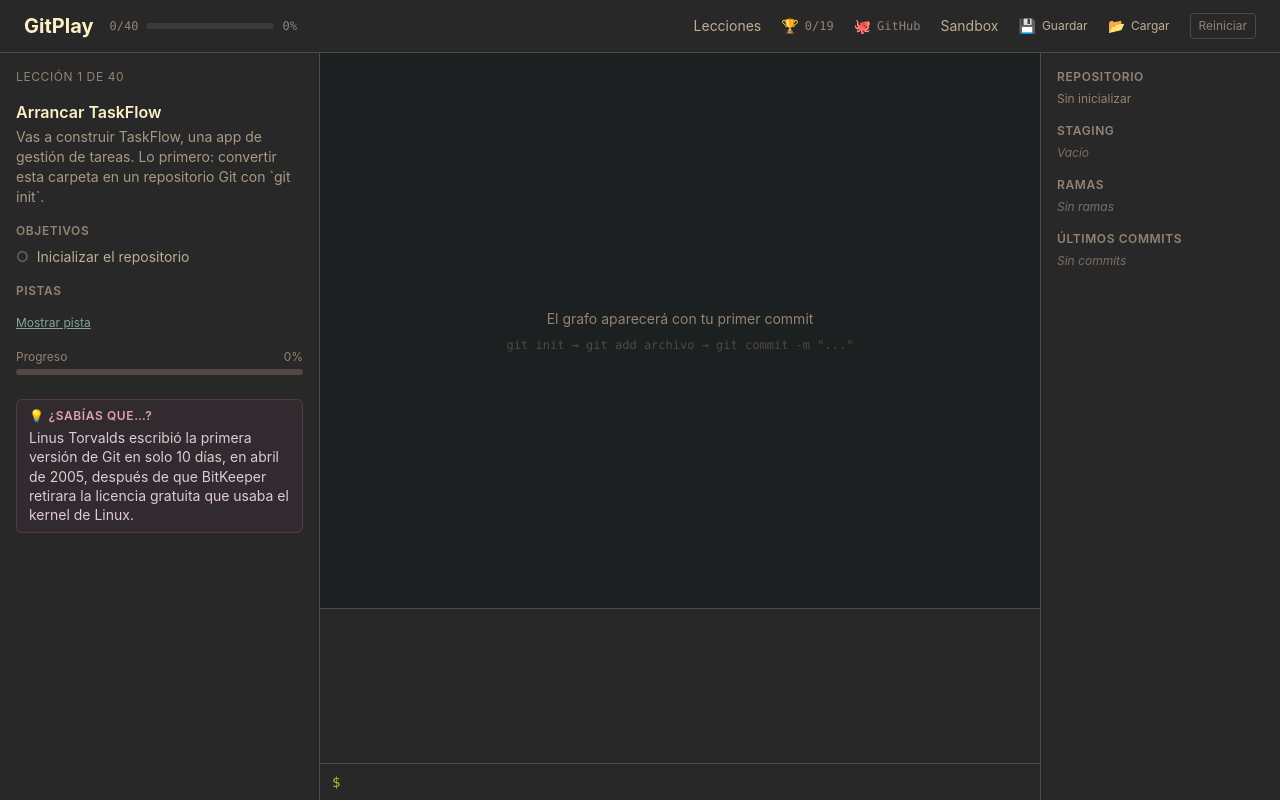
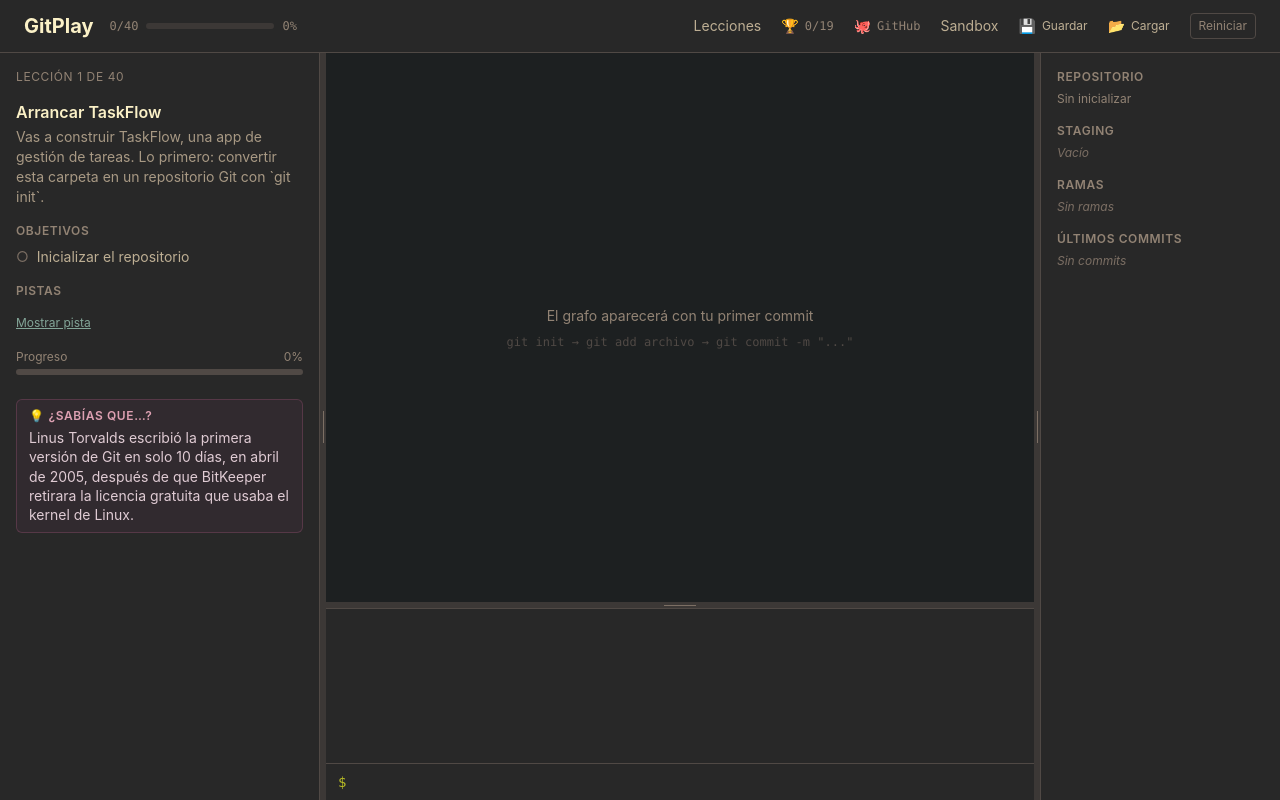
Before and after one commit to hersadev/GitPlay, a React (Vite) app: page / in a window 1280 px wide. Built offline with nearby package versions, Linux system fonts and the light colour scheme.

Commit message:
feat: paneles redimensionables (ancho de laterales y alto de terminal)

```diff
--- a/src/App.jsx
+++ b/src/App.jsx
@@ -1,6 +1,7 @@
 import { useEffect, useRef, useState } from 'react';
 import { motion, AnimatePresence } from 'framer-motion';
 import MainLayout from './components/layout/MainLayout';
+import ResizeHandle from './components/layout/ResizeHandle';
 import GraphView from './components/graph/GraphView';
 import Terminal from './components/terminal/Terminal';
 import LessonPanel from './components/lesson/LessonPanel';
@@ -24,6 +25,8 @@ import { module4 } from './lessons/module4';
 import { module5 } from './lessons/module5';
 import { moduleGithub } from './lessons/moduleGithub';
 
+const clampWidth = (px, min, max) => Math.max(min, Math.min(max, px));
+
 // Orden pedagógico: ramas → GitHub → reescribir historia → equipo avanzado → escenarios reales.
 const ALL_LESSONS = [
   ...module1,
@@ -45,6 +48,9 @@ export default function App() {
   const [badgesOpen, setBadgesOpen] = useState(false);
   const [githubOpen, setGithubOpen] = useState(false);
   const [openFile, setOpenFile] = useState(null); // { name, source: 'staged' | 'working' | 'commit', hash? }
+  const [leftWidth, setLeftWidth] = useState(320);
+  const [rightWidth, setRightWidth] = useState(240);
+  const [terminalHeight, setTerminalHeight] = useState(192);
 
   const { openPR, mergePR, closePR } = useGitStore();
 
@@ -139,6 +145,7 @@ export default function App() {
       earnedCount={earned.size}
       totalBadges={BADGES.length}
     >
+      <div style={{ width: leftWidth }} className="flex flex-shrink-0 [&>aside]:w-full">
       {sandboxMode ? (
         <aside className="w-80 flex flex-col gap-3 p-4 bg-gray-900 border-r border-gray-700">
           <span className="text-xs text-yellow-400 uppercase tracking-wider">Modo Sandbox</span>
@@ -162,6 +169,9 @@ export default function App() {
           isComplete={isComplete}
         />
       )}
+      </div>
+
+      <ResizeHandle onResize={(dx) => setLeftWidth((w) => clampWidth(w + dx, 240, 560))} />
 
       <div className="flex flex-col flex-1 overflow-hidden relative">
         <GraphView
@@ -188,13 +198,24 @@ export default function App() {
           )}
         </AnimatePresence>
 
-        <Terminal history={lines} onCommand={handleCommand} repoState={repoState} />
+        <ResizeHandle
+          orientation="horizontal"
+          onResize={(dy) => setTerminalHeight((h) => clampWidth(h - dy, 96, 560))}
+        />
+
+        <div style={{ height: terminalHeight }} className="flex-shrink-0 [&>div]:h-full">
+          <Terminal history={lines} onCommand={handleCommand} repoState={repoState} />
+        </div>
       </div>
 
-      <StatusPanel
-        repo={repoState}
-        onOpenFile={(name, source) => setOpenFile({ name, source })}
-      />
+      <ResizeHandle onResize={(dx) => setRightWidth((w) => clampWidth(w - dx, 200, 520))} />
+
+      <div style={{ width: rightWidth }} className="flex flex-shrink-0 [&>aside]:w-full">
+        <StatusPanel
+          repo={repoState}
+          onOpenFile={(name, source) => setOpenFile({ name, source })}
+        />
+      </div>
 
       <AnimatePresence>
         {openFile && (
--- /dev/null
+++ b/src/components/layout/ResizeHandle.jsx
@@ -0,0 +1,57 @@
+import { useRef } from 'react';
+
+// Divisor arrastrable. orientation='vertical' → redimensiona ancho (llama a
+// onResize con dx); orientation='horizontal' → redimensiona alto (dy).
+// El padre decide qué panel crece/encoge.
+export default function ResizeHandle({ onResize, orientation = 'vertical' }) {
+  const horizontal = orientation === 'horizontal';
+  const dragging = useRef(false);
+  const last = useRef(0);
+  const move = useRef(null);
+  const up = useRef(null);
+
+  function onMouseDown(e) {
+    e.preventDefault();
+    dragging.current = true;
+    last.current = horizontal ? e.clientY : e.clientX;
+    document.body.style.userSelect = 'none';
+    document.body.style.cursor = horizontal ? 'row-resize' : 'col-resize';
+
+    move.current = (ev) => {
+      if (!dragging.current) return;
+      const pos = horizontal ? ev.clientY : ev.clientX;
+      const delta = pos - last.current;
+      last.current = pos;
+      onResize(delta);
+    };
+    up.current = () => {
+      dragging.current = false;
+      document.body.style.userSelect = '';
+      document.body.style.cursor = '';
+      window.removeEventListener('mousemove', move.current);
+      window.removeEventListener('mouseup', up.current);
+    };
+    window.addEventListener('mousemove', move.current);
+    window.addEventListener('mouseup', up.current);
+  }
+
+  return (
+    <div
+      onMouseDown={onMouseDown}
+      role="separator"
+      aria-orientation={orientation}
+      title="Arrastra para redimensionar"
+      className={
+        'group flex-shrink-0 bg-gray-800 hover:bg-green-500/60 active:bg-green-500 transition-colors flex items-center justify-center ' +
+        (horizontal ? 'h-1.5 w-full cursor-row-resize' : 'w-1.5 h-full cursor-col-resize')
+      }
+    >
+      <span
+        className={
+          'bg-gray-600 group-hover:bg-green-300 transition-colors ' +
+          (horizontal ? 'w-8 h-px' : 'h-8 w-px')
+        }
+      />
+    </div>
+  );
+}
```
